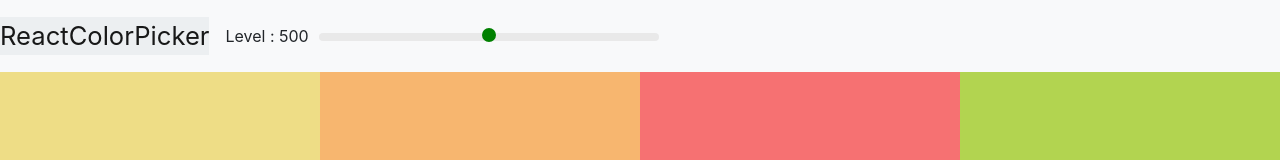
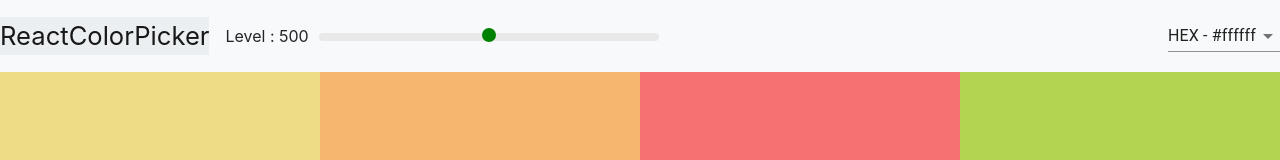
Before and after one commit to mehul11jain/React-Color-Picker, a React (Create React App) app: page / in a window 1280 px wide. Shown: the top 160 px of the page. Built offline with nearby package versions, Linux system fonts and the light colour scheme.

Commit message:
Material ui select

```diff
--- a/src/NavBar.js
+++ b/src/NavBar.js
@@ -1,18 +1,29 @@
 import React, { Component } from 'react';
 import Slider from "rc-slider";
+import MenuItem from "@material-ui/core/MenuItem";
+import Select from "@material-ui/core/Select";
 import "rc-slider/assets/index.css";
 import "bootstrap"
 import "bootstrap/dist/css/bootstrap.css";
 import "./NavBar.css";
 
 class NavBar extends Component {
+    constructor(props){
+        super(props);
+        this.state = { format : "hex"}
+        this.handleChange = this.handleChange.bind(this);
+    }
+    handleChange(e){
+        this.setState({format : e.target.value});
+        this.props.handleChange(e.target.value);
+    }
     render() {
         return (
           <nav className="navbar navbar-expand-lg navbar-light bg-light">
             <div className="Brand">
-                <a className="navbar-brand" href="#">
+              <a className="navbar-brand" href="#">
                 ReactColorPicker
-                </a>
+              </a>
             </div>
             <button
               className="navbar-toggler"
@@ -45,6 +56,13 @@
                   </div>
                 </li>
               </ul>
+              <div className="select-container">
+                <Select value={this.state.format} onChange={this.handleChange}>
+                  <MenuItem value="hex">HEX - #ffffff</MenuItem>
+                  <MenuItem value="rgb">rgb - rgb(255,255,255)</MenuItem>
+                  <MenuItem value="rgba">rgba - rgba(255,255,255,1)</MenuItem>
+                </Select>
+              </div>
             </div>
           </nav>
         );
--- a/src/Palette.js
+++ b/src/Palette.js
@@ -6,19 +6,23 @@
 class Palette extends Component{
     constructor(props){
         super(props);
-        this.state = {level : 500}
+        this.state = {level : 500,format : "hex"}
         this.changeLevel = this.changeLevel.bind(this);
+        this.changeFormat = this.changeFormat.bind(this);
     }
     changeLevel(level){
         this.setState({level});
     }
+    changeFormat(val){
+        this.setState({format : val});
+    }
     render(){
         const colorBoxes = this.props.palette.colors[this.state.level].map(color =>(
-                <ColorBox background={color.hex} name={color.name } key={color.name}/>
+                <ColorBox background={color[this.state.format]} name={color.name } key={color.name}/>
             ))
         return (
           <div className="Palette">
-            <NavBar changeLevel={this.changeLevel} level={this.state.level}/>
+            <NavBar handleChange={this.changeFormat} changeLevel={this.changeLevel} level={this.state.level}/>
             {/* Navbar */}
             <div className="Palette-colors">{colorBoxes}</div>
             {/* footer */}
```
